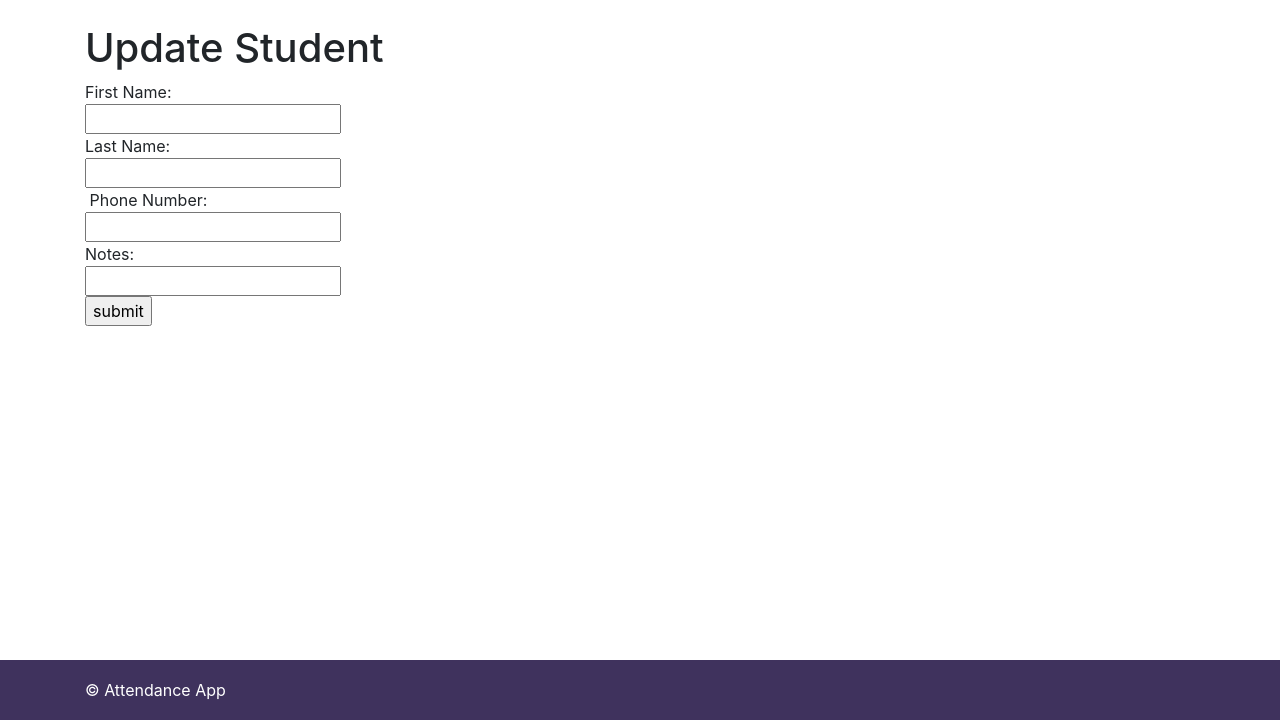
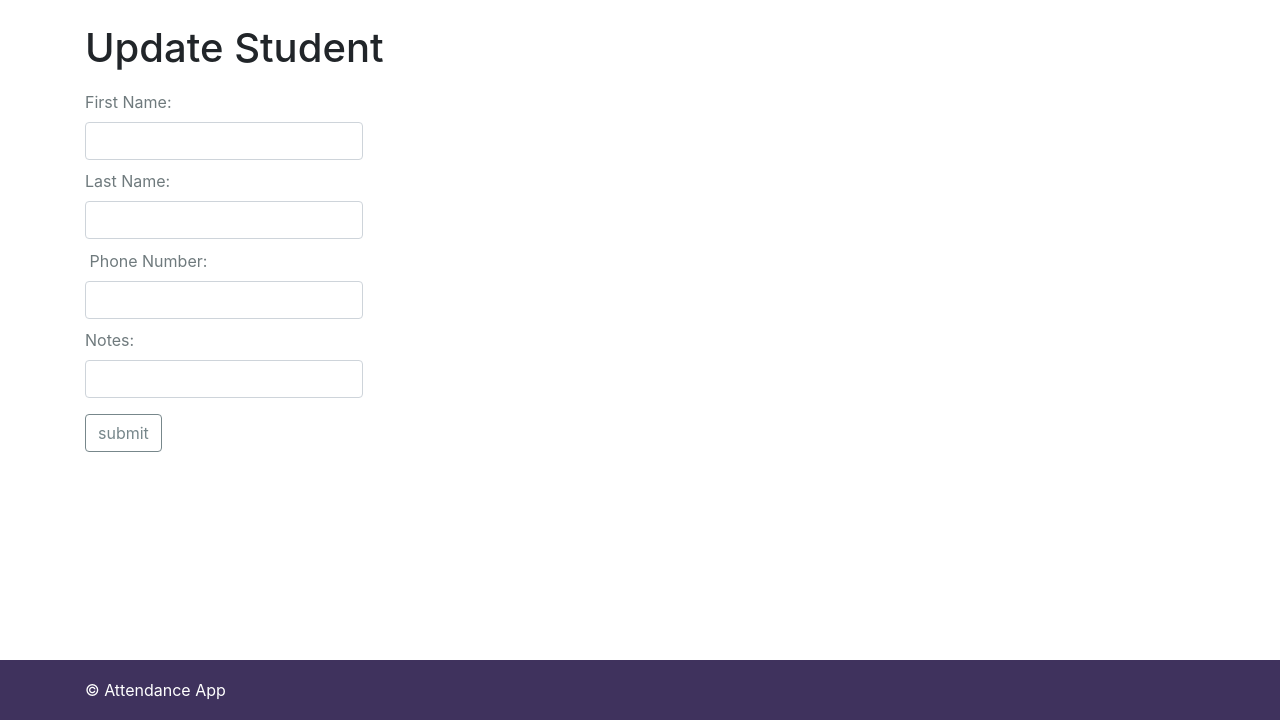
Before and after one commit to jjames1011/attendenceapp, a Flask app: page /update_student in a window 1280 px wide. Shown: the part 80-800 px from the top of the page. Run offline with Flask 2, Linux system fonts and the light colour scheme; the visitor is signed in with stand-in values (Sample User, id 1); data comes from the database, SQL or seed files in the repository; some libraries are stand-ins or nearby versions.

Commit message:
format edit_profile.html

```diff
--- a/static/css/styles.css
+++ b/static/css/styles.css
@@ -149,8 +149,9 @@ label {
     margin-top: 0.6rem;
 }
 
-.edit-labels {
-    color: #77878B;
+
+label {
+    color: #6F7A7D;
 
 }
 
--- a/templates/edit_profile.html
+++ b/templates/edit_profile.html
@@ -3,17 +3,25 @@
 <h1>Update Student</h1>
 
 <form action="/update_student?student_id={{student.id}}" method="post">
-  First Name: <br>
-  <input type="text" name="first_name" value="{{student.first_name}}"/><br>
-  Last Name: <br>
-  <input type='text' name='last_name' value="{{student.last_name}}"/><br>
-  <label class="error">{{name_error}}</label>
-  Phone Number: <br>
-  <input type='text' name='phone' value='{{student.phone}}' /><br>
-  Notes: <br>
-  <input type='text' name="notes" value='{{student.notes}}' /><br>
 
-  <input type="submit" value="submit" />
+    <label>First Name:</label>
+    <div class=" px-0  col-10 col-md-3">
+        <input class="form-control" type="text" name="first_name" value="{{student.first_name}}" />
+    </div>
+    <label>Last Name:</label>
+    <div class=" px-0  col-10 col-md-3">
+        <input type='text' class="form-control" name='last_name' value="{{student.last_name}}" />
+    </div>
+    <label class="error">{{name_error}}</label>
+    <label>Phone Number:</label>
+    <div class=" px-0  col-10 col-md-3">
+        <input type='text' class="form-control" name='phone' value='{{student.phone}}' />
+    </div>
+    <label>Notes:</label>
+    <div class=" px-0  col-10 col-md-3">
+        <input type='text' class="form-control" name="notes" value='{{student.notes}}' />
+    </div>
+    <input type="submit" class="btn btn-outline-secondary" value="submit" />
 
 </form>
 
--- a/templates/student_profile.html
+++ b/templates/student_profile.html
@@ -1,9 +1,9 @@
 {% extends "base.html" %} {% block content %} {% if errorMSG%}
 <h1>{{errorMSG}}</h1> {% else %}
 <div class='col-md-6'>
-    <h1 class='mb-3'>{{student.last_name + ', ' + student.first_name}}</h1> <label class="edit-labels" for='phone'>Phone number:</label>
+    <h1 class='mb-3'>{{student.last_name + ', ' + student.first_name}}</h1> <label for='phone'>Phone number:</label>
     <p class='form-control-lg rounded border'><a href='tel://{{student.phone}}'>{{student.phone}}</a></p>
-    <label for='notes' class="edit-labels">Notes:</label>
+    <label for='notes'>Notes:</label>
     <p id='notes' class='pb-5 pl-1 rounded border'>{{student.notes}}</p>
     <a href='/update_student?student_id={{student.id}}'>
         <p>edit</p>
```
